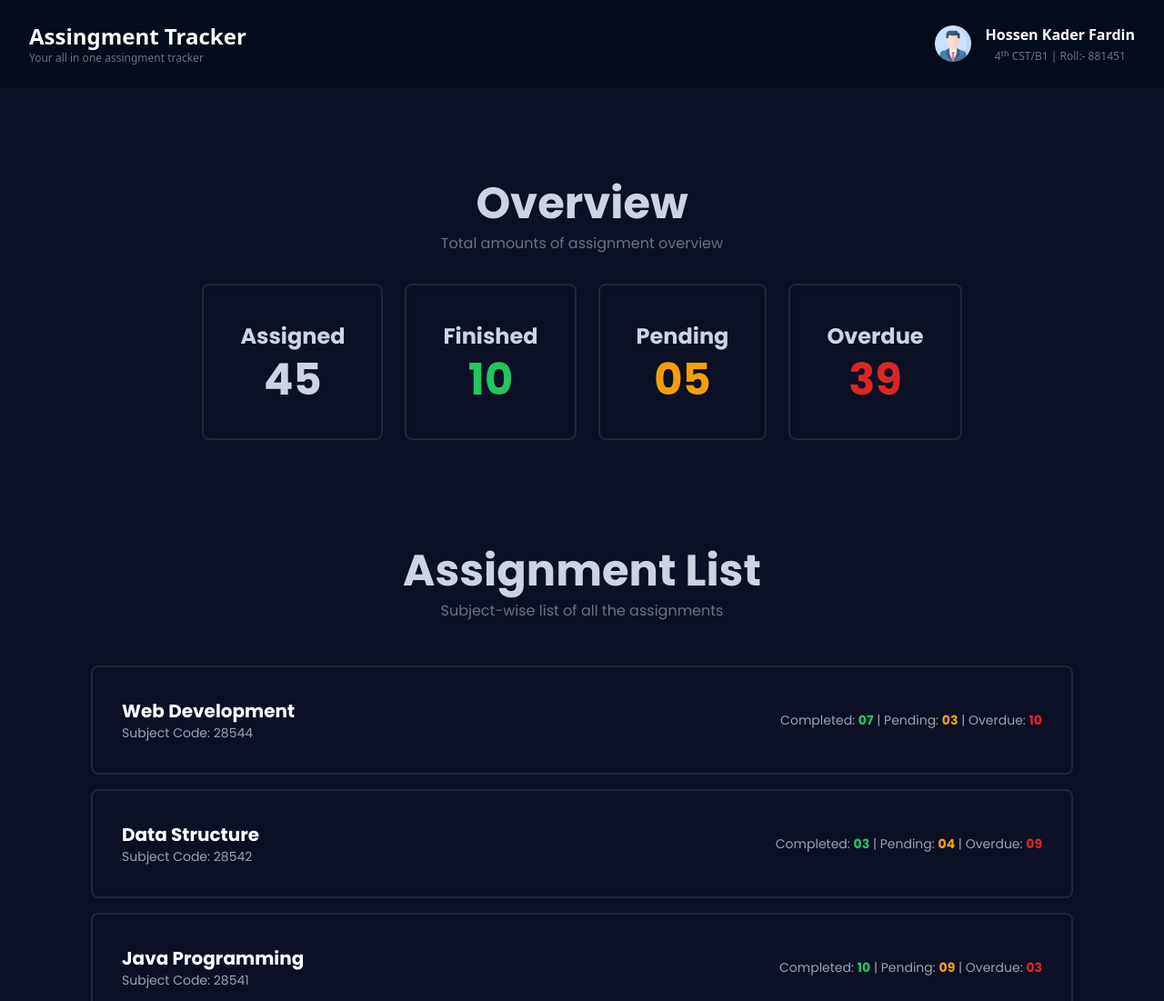
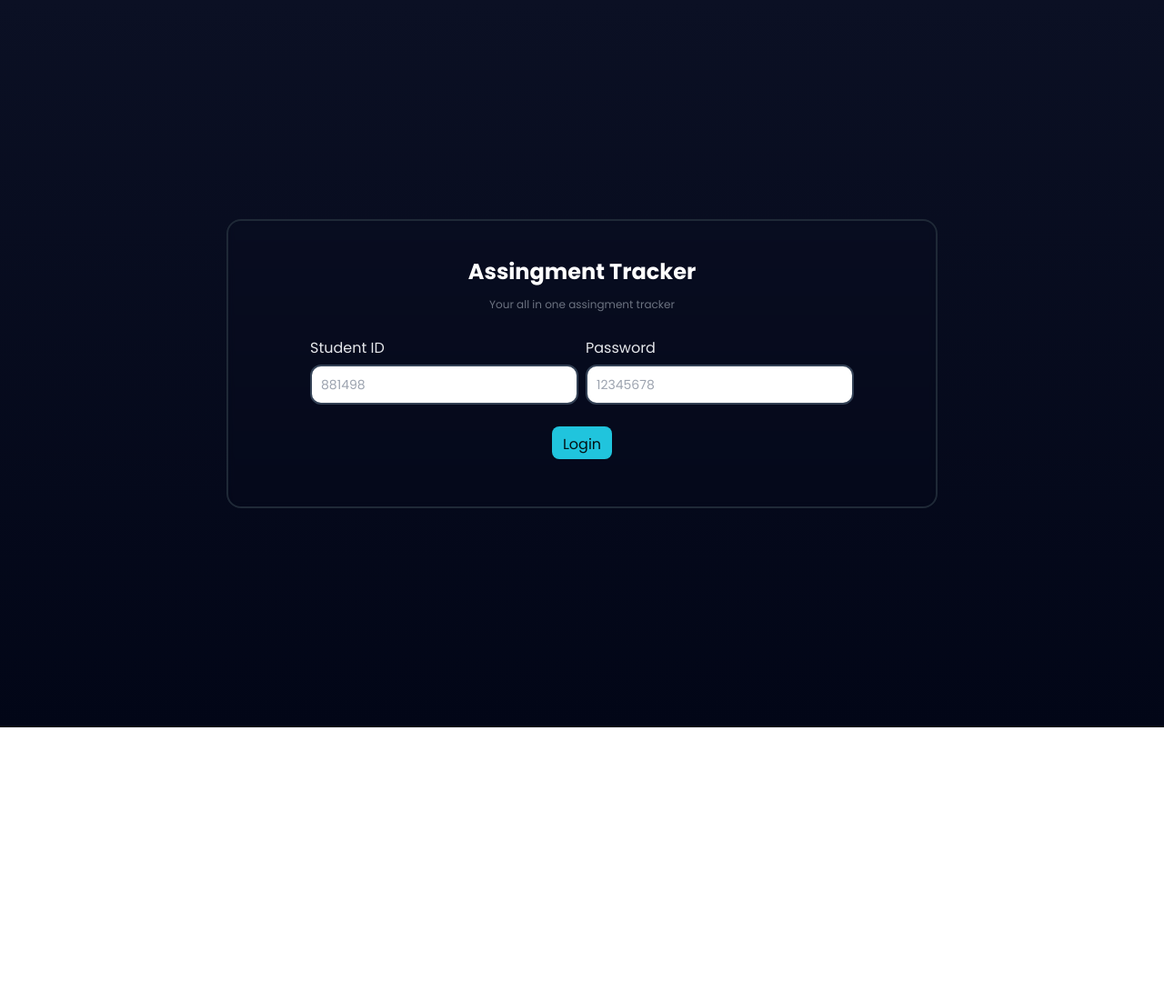
Before and after one commit to hossen-Kader/Assignment-Tracker, a plain HTML site: page index.html in a window 1280 px wide. Shown: the top 1101 px of the page at 91% size. After the commit the page ends 800 px from the top, so only its background shows below. Drawn offline with nearby package versions, Linux system fonts and the light colour scheme.

Commit message:
Login Implementation

```diff
--- a/index.html
+++ b/index.html
@@ -1,8 +1,6 @@
 <!DOCTYPE html>
 <html lang="en">
   <head>
-    <meta charset="UTF-8" />
-    <meta name="viewport" content="width=device-width, initial-scale=1.0" />
     <script src="https://cdn.tailwindcss.com"></script>
     <link rel="preconnect" href="https://fonts.googleapis.com" />
     <link rel="preconnect" href="https://fonts.gstatic.com" crossorigin />
@@ -17,108 +15,72 @@
       }
     </style>
   </head>
-  <body class="bg-[#0b1024] text-[#cbd5e1]">
-    <header
-      class="font-sans flex flex-row items-center justify-between sticky top-0 py-6 px-8 backdrop-blur-sm bg-[#040b1a] z-10"
+  <body
+    class="flex items-center justify-center min-h-screen text-[#e5e7eb] text-sm bg-gradient-to-b from-[#0b1024] to-[#020617]"
+  >
+    <div
+      class="flex flex-col gap-4 border-2 border-solid border-[#1f2937] rounded-2xl backdrop-blur-sm items-center justify-center py-10 px-20"
     >
-      <div id="logo">
+      <div id="logo" class="flex flex-col items-center justify-center gap-3">
         <p class="text-base md:text-2xl text-white font-bold">
           Assingment Tracker
         </p>
         <p class="text-xs text-gray-500">Your all in one assingment tracker</p>
       </div>
-      <div
-        id="profile"
-        class="hidden md:flex md:flex-row gap-2 md:gap-4 items-center justify-center"
-      >
-        <img src="./assets/profile.png" alt="Profile image" class="h-10" />
-        <div class="text-right md:text-center">
-          <p class="text-sm md:text-base text-white font-bold pb-1">
-            Hossen Kader Fardin
-          </p>
-          <p class="text-xs text-gray-500">
-            4<sup>th</sup> CST/B1 | Roll:- 881451
-          </p>
-        </div>
-      </div>
-    </header>
-    <main>
-      <section class="flex flex-col pt-20 px-6">
-        <div
-          class="flex flex-col gap-2 items-center justify-center pt-2 md:pt-6 pb-8"
-        >
-          <p class="reveal font-bold text-4xl md:text-5xl">Overview</p>
-          <p class="reveal text-sm md:text-base text-gray-500">
-            Total amounts of assignment overview
-          </p>
-        </div>
-        <div
-          class="flex flex-col md:flex-row items-center justify-center gap-2 md:gap-6"
-        >
-          <div class="reveal">
-            <div
-              class="flex flex-col items-center justify-center backdrop-blur-sm p-8 md:p-10 rounded-lg border border-2 border-[#1f2937] transition duration-200 ease-in-out hover:-translate-y-1 hover:scale-105 cursor-pointer gap-2"
-            >
-              <p class="reveal text-xl md:text-2xl font-bold">Assigned</p>
-              <p class="reveal text-3xl md:text-5xl font-bold">45</p>
+      <form id="loginForm">
+        <div class="flex flex-col px-2.5 py-3 gap-2">
+          <div class="flex flex-row gap-2">
+            <div class="flex flex-col">
+              <label class="pb-1.5 text-base"> Student ID </label>
+              <input
+                id="studentID"
+                name="studentID"
+                type="text"
+                placeholder="881498"
+                value=""
+                class="w-full p-2.5 border-2 border-solid border-[#334155] rounded-xl focus:ring-2 focus:ring-[#20c4dd] focus:outline-none bg-none text-black"
+              />
+            </div>
+            <div class="flex flex-col">
+              <label htmlFor="studentID" class="pb-1.5 text-base">
+                Password
+              </label>
+              <input
+                id="password"
+                name="password"
+                type="password"
+                placeholder="12345678"
+                class="w-full p-2.5 border-2 border-solid border-[#334155] text-black rounded-xl focus:ring-2 focus:ring-[#20c4dd] focus:outline-none"
+              />
             </div>
           </div>
-          <div class="reveal">
-            <div
-              class="flex flex-col items-center justify-center backdrop-blur-sm p-8 md:p-10 rounded-lg border border-2 border-[#1f2937] transition duration-200 ease-in-out hover:-translate-y-1 hover:scale-105 cursor-pointer gap-2"
+          <div class="pt-4 flex items-center justify-center">
+            <button
+              type="submit"
+              class="px-3 pt-2 pb-1 rounded-lg text-[#041315] text-base font-normal cursor-pointer bg-[#20c4dd] hover:bg-[#0891b2] transition duration-200"
             >
-              <p class="reveal text-xl md:text-2xl font-bold">Finished</p>
-              <p class="reveal text-3xl md:text-5xl font-bold text-green-500">
-                10
-              </p>
-            </div>
-          </div>
-          <div class="reveal">
-            <div
-              class="flex flex-col items-center justify-center backdrop-blur-sm p-8 md:p-10 rounded-lg border border-2 border-[#1f2937] transition duration-200 ease-in-out hover:-translate-y-1 hover:scale-105 cursor-pointer gap-2"
-            >
-              <p class="reveal text-xl md:text-2xl font-bold">Pending</p>
-              <p class="reveal text-3xl md:text-5xl font-bold text-amber-500">
-                05
-              </p>
-            </div>
-          </div>
-          <div class="reveal">
-            <div
-              class="flex flex-col items-center justify-center backdrop-blur-sm p-8 md:p-10 rounded-lg border border-2 border-[#1f2937] transition duration-200 ease-in-out hover:-translate-y-1 hover:scale-105 cursor-pointer gap-2"
-            >
-              <p class="reveal text-xl md:text-2xl font-bold">Overdue</p>
-              <p class="reveal text-3xl md:text-5xl font-bold text-red-600">
-                39
-              </p>
-            </div>
+              Login
+            </button>
           </div>
         </div>
-      </section>
-      <section
-        class="flex flex-col items-center justify-center gap-4 pt-24 px-10"
-      >
-        <div>
-          <div
-            class="flex flex-col gap-2 items-center justify-center pt-6 pb-8"
-          >
-            <p class="reveal font-bold text-4xl md:text-5xl">Assignment List</p>
-            <p class="reveal text-sm md:text-base text-gray-500">
-              Subject-wise list of all the assignments
-            </p>
-          </div>
-        </div>
-        <div id="subjects" class="reveal flex flex-col w-[90%] gap-4"></div>
-      </section>
-    </main>
-    <footer
-      class="flex flex-col items-center justify-center pt-20 pb-5 text-sm gap-1 text-gray-600"
-    >
-      <p class="text-xs text-center">
-        Developed by TC DevCrew | © 2025 All rights reserved
-      </p>
-    </footer>
-    <script src="./script.js"></script>
-    <script src="https://unpkg.com/scrollreveal"></script>
+      </form>
+    </div>
   </body>
+
+  <script>
+    const loginForm = document.getElementById("loginForm");
+    if (loginForm) {
+      loginForm.addEventListener("submit", (event) => {
+        event.preventDefault();
+        const id = document.getElementById("studentID").value;
+        const password = document.getElementById("password").value;
+
+        if (id === "881511" && password === "abulanbhai") {
+          window.location.href = "dashboard.html";
+        } else {
+          alert("Wrong id or password");
+        }
+      });
+    }
+  </script>
 </html>
```
Also changed, not shown: dashboard.html (added, +124 -0 lines), script.js (line endings or trailing spaces).
